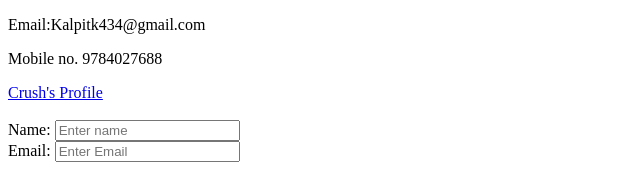
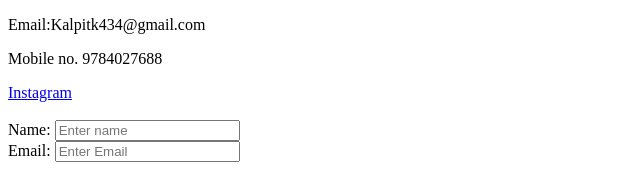
Before and after one commit to kalpitkumawat/cv, a plain HTML site: page contact.html in a window 1280 px wide. Shown: the top 175 px of the page, 0-640 px from the left. Drawn offline with Linux system fonts and the light colour scheme.

Commit message:
Update contact.html

```diff
--- a/contact.html
+++ b/contact.html
@@ -9,7 +9,7 @@
 <body>
     <P>Email:Kalpitk434@gmail.com</P>
     <P>Mobile no. 9784027688 </P>
-    <a href="https://www.instagram.com/virtivaghani_/?hl=en">Crush's Profile</a>
+    <a href="https://www.instagram.com/kalpit_kumawat/">Instagram</a>
 <br><br>
     <form action="mailto:kalpitk42@gmail.com" method="post" enctype="text/plain" >
         <label for="name">Name:</label>
```
